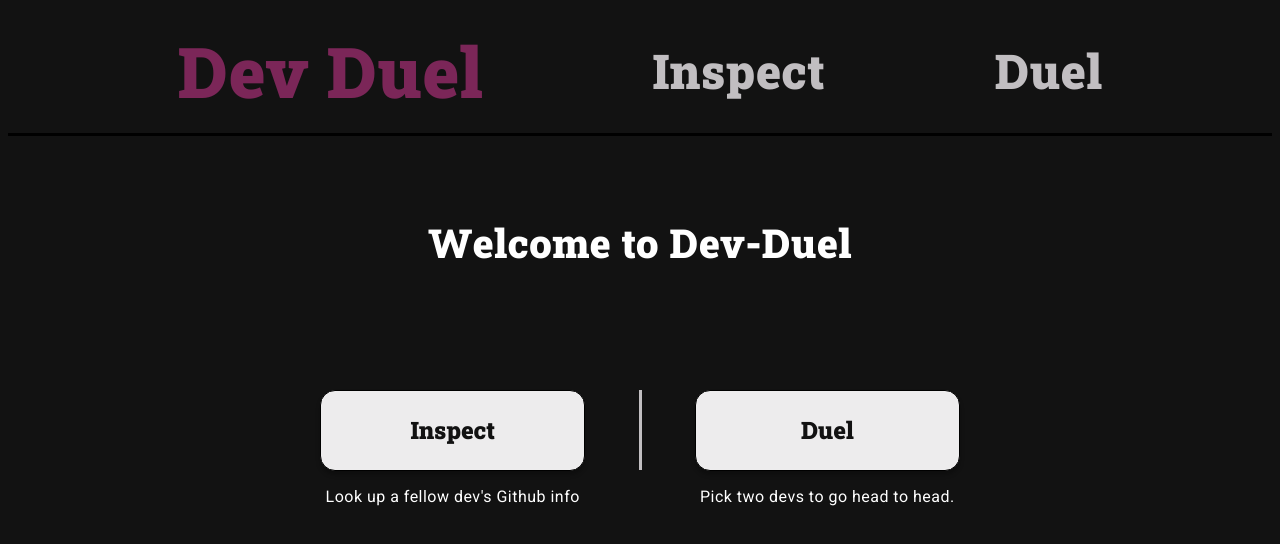
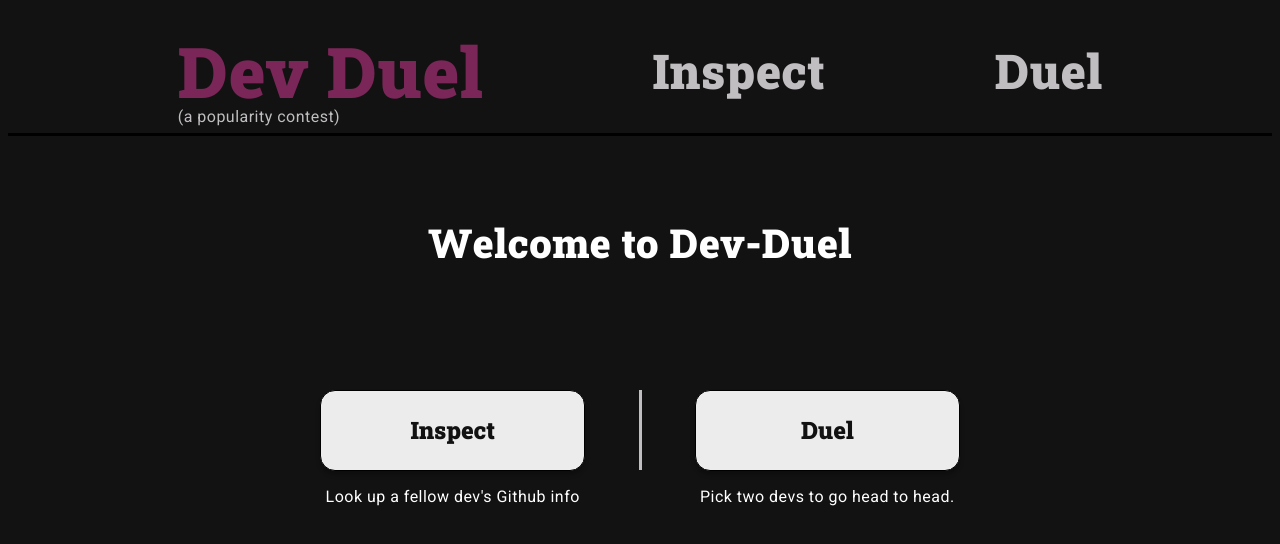
Before and after one commit to chrisfrick/dev-duel, an Angular app in the folder client/: page / in a window 1280 px wide. Shown: the top 544 px of the page. Built offline with nearby package versions, Linux system fonts and the light colour scheme.

Commit message:
clarify criteria for choosing a winner. it's a popularity contest

```diff
--- a/client/src/app/Components/navbar/navbar.component.css
+++ b/client/src/app/Components/navbar/navbar.component.css
@@ -27,6 +27,17 @@ a:visited {
   color: var(--purple);
 }
 
-.logo {
+.logo h1 {
   font-size: 70px;
+  line-height: 0px;
 }
+
+nav a div {
+  position: relative;
+}
+
+p {
+  color: var(--light-gray);
+  position: absolute;
+  top: 20px;
+}
--- a/client/src/app/Components/navbar/navbar.component.html
+++ b/client/src/app/Components/navbar/navbar.component.html
@@ -3,7 +3,10 @@
     routerLink="/"
     routerLinkActive="active"
     [routerLinkActiveOptions]="{ exact: true }"
-    ><h1 class="link logo">Dev Duel</h1></a
+    ><div>
+      <span class="logo"><h1 class="link">Dev Duel</h1></span>
+      <p>(a popularity contest)</p>
+    </div></a
   >
   <a routerLink="/inspect" routerLinkActive="active"
     ><h1 class="link">Inspect</h1></a
--- a/client/src/app/duel/duel.component.html
+++ b/client/src/app/duel/duel.component.html
@@ -29,16 +29,14 @@
     <div class="dual-profiles">
       <div *ngIf="winner === 1" class="winner-text">
         <p>
-          {{ currentUserOne?.username }} has more total stars, highest star
-          count, public repos, and followers than
+          {{ currentUserOne?.username }} has more total stars and followers than
           {{ currentUserTwo?.username }}
         </p>
       </div>
 
       <div *ngIf="winner === 2" class="winner-text">
         <p>
-          {{ currentUserTwo?.username }} has more total stars, highest star
-          count, public repos, and followers than
+          {{ currentUserTwo?.username }} has more total stars and followers than
           {{ currentUserOne?.username }}
         </p>
       </div>
--- a/client/src/app/duel/duel.component.ts
+++ b/client/src/app/duel/duel.component.ts
@@ -66,16 +66,8 @@ export class DuelComponent implements OnInit {
   }
 
   chooseWinner(userOne: User, userTwo: User): number {
-    let userOneScore =
-      userOne['public-repos'] +
-      userOne['total-stars'] +
-      userOne['highest-starred'] +
-      userOne.followers;
-    let userTwoScore =
-      userTwo['public-repos'] +
-      userTwo['total-stars'] +
-      userTwo['highest-starred'] +
-      userTwo.followers;
+    let userOneScore = userOne['total-stars'] + userOne.followers;
+    let userTwoScore = userTwo['total-stars'] + userTwo.followers;
 
     console.log(userOneScore, userTwoScore);
 
```
